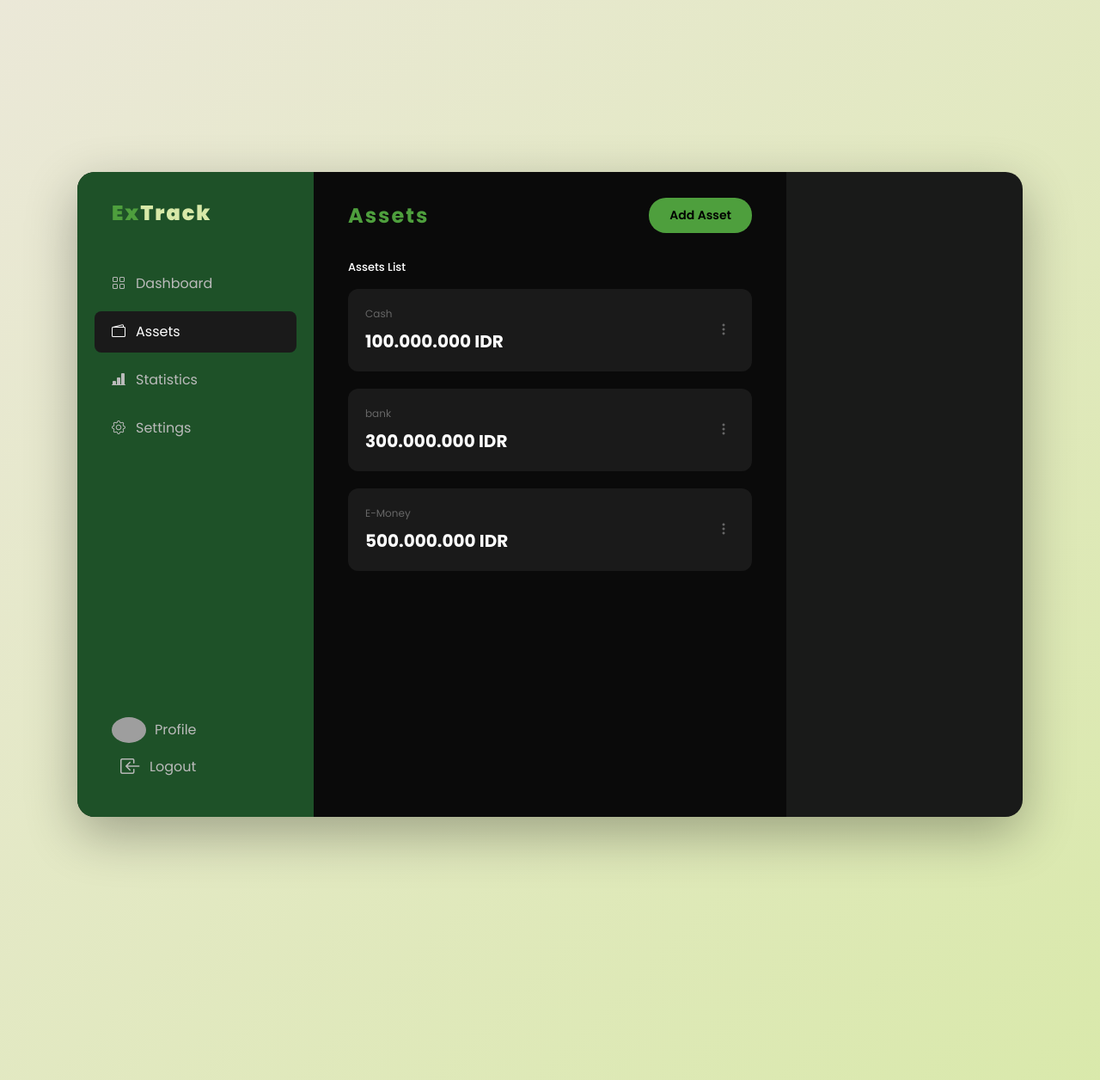
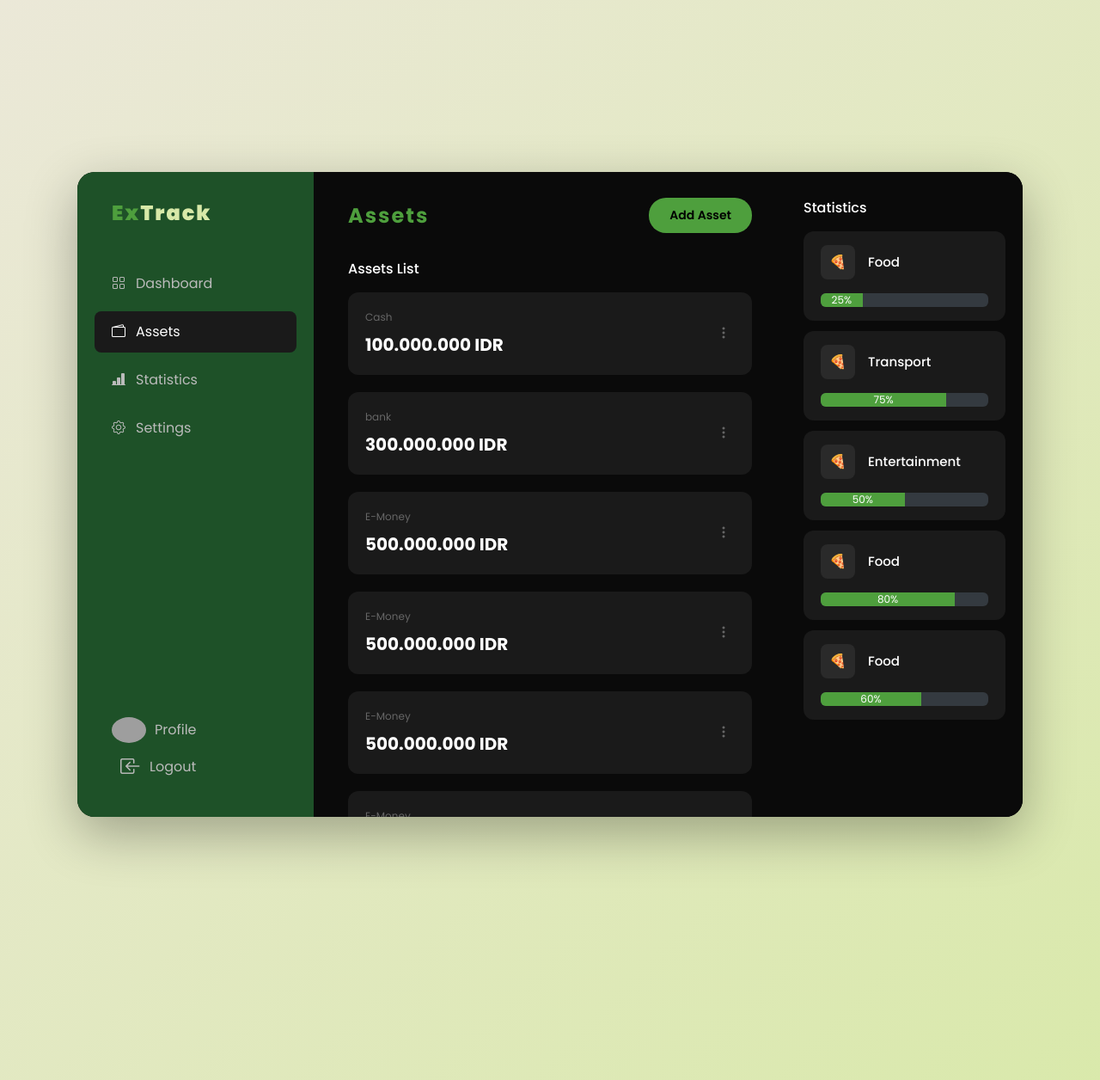
Before and after one commit to irfannazril/ExTrack, a PHP site: page /assets.php in a window 1280 px wide. Shown: the part 285-1541 px from the top of the page at 86% size. Run offline with PHP 8.4, Linux system fonts and the light colour scheme; grey boxes are pictures that could not be loaded.

Commit message:
Menambahkan tampilan saldo dan statistik pada halaman assets.php, serta memperbarui modal Add Transaction menjadi Add Asset dengan penyesuaian form input.

```diff
--- a/public/assets.php
+++ b/public/assets.php
@@ -111,6 +111,72 @@
                   </div>
                 </div>
               </div>
+              <div class="card-balance">
+                <div class="card-info">
+                  <div class="card-label">E-Money</div>
+                  <div class="card-amount">500.000.000 IDR</div>
+                </div>
+                <div class="card-menu">
+                  <div class="transaction-menu">
+                    <i class="bi bi-three-dots-vertical"></i>
+                  </div>
+                </div>
+              </div>
+              <div class="card-balance">
+                <div class="card-info">
+                  <div class="card-label">E-Money</div>
+                  <div class="card-amount">500.000.000 IDR</div>
+                </div>
+                <div class="card-menu">
+                  <div class="transaction-menu">
+                    <i class="bi bi-three-dots-vertical"></i>
+                  </div>
+                </div>
+              </div>
+              <div class="card-balance">
+                <div class="card-info">
+                  <div class="card-label">E-Money</div>
+                  <div class="card-amount">500.000.000 IDR</div>
+                </div>
+                <div class="card-menu">
+                  <div class="transaction-menu">
+                    <i class="bi bi-three-dots-vertical"></i>
+                  </div>
+                </div>
+              </div>
+              <div class="card-balance">
+                <div class="card-info">
+                  <div class="card-label">E-Money</div>
+                  <div class="card-amount">500.000.000 IDR</div>
+                </div>
+                <div class="card-menu">
+                  <div class="transaction-menu">
+                    <i class="bi bi-three-dots-vertical"></i>
+                  </div>
+                </div>
+              </div>
+              <div class="card-balance">
+                <div class="card-info">
+                  <div class="card-label">E-Money</div>
+                  <div class="card-amount">500.000.000 IDR</div>
+                </div>
+                <div class="card-menu">
+                  <div class="transaction-menu">
+                    <i class="bi bi-three-dots-vertical"></i>
+                  </div>
+                </div>
+              </div>
+              <div class="card-balance">
+                <div class="card-info">
+                  <div class="card-label">E-Money</div>
+                  <div class="card-amount">500.000.000 IDR</div>
+                </div>
+                <div class="card-menu">
+                  <div class="transaction-menu">
+                    <i class="bi bi-three-dots-vertical"></i>
+                  </div>
+                </div>
+              </div>
 
             </div>
           </div>
@@ -119,8 +185,56 @@
 
       <!-- Stats Display -->
       <div class="col-lg-3">
+        <div class="side-content">
+          <div class="side-content-title">Statistics</div>
+
+          <div class="stats-item">
+            <div class="d-flex align-items-center mb-3">
+              <span class="stats-category">🍕</span>
+              <span class="stats-name">Food</span>
+            </div>
+            <div class="progress" role="progressbar" aria-valuenow="25" aria-valuemin="0" aria-valuemax="100">
+              <div class="progress-bar" style="width: 25%">25%</div>
+            </div>
+          </div>
+          <div class="stats-item">
+            <div class="d-flex align-items-center mb-3">
+              <span class="stats-category">🍕</span>
+              <span class="stats-name">Transport</span>
+            </div>
+            <div class="progress" role="progressbar" aria-valuenow="25" aria-valuemin="0" aria-valuemax="100">
+              <div class="progress-bar" style="width: 75%">75%</div>
+            </div>
+          </div>
+          <div class="stats-item">
+            <div class="d-flex align-items-center mb-3">
+              <span class="stats-category">🍕</span>
+              <span class="stats-name">Entertainment</span>
+            </div>
+            <div class="progress" role="progressbar" aria-valuenow="25" aria-valuemin="0" aria-valuemax="100">
+              <div class="progress-bar" style="width: 50%">50%</div>
+            </div>
+          </div>
+          <div class="stats-item">
+            <div class="d-flex align-items-center mb-3">
+              <span class="stats-category">🍕</span>
+              <span class="stats-name">Food</span>
+            </div>
+            <div class="progress" role="progressbar" aria-valuenow="25" aria-valuemin="0" aria-valuemax="100">
+              <div class="progress-bar" style="width: 80%">80%</div>
+            </div>
+          </div>
+          <div class="stats-item">
+            <div class="d-flex align-items-center mb-3">
+              <span class="stats-category">🍕</span>
+              <span class="stats-name">Food</span>
+            </div>
+            <div class="progress" role="progressbar" aria-valuenow="25" aria-valuemin="0" aria-valuemax="100">
+              <div class="progress-bar" style="width: 60%">60%</div>
+            </div>
+          </div>
+        </div>
       </div>
-
     </div>
   </div>
 
@@ -128,82 +242,19 @@
     <div class="modal-dialog modal-dialog-centered">
       <div class="modal-content">
         <div class="modal-header">
-          <h5 class="modal-title">Add Transaction</h5>
+          <h5 class="modal-title">Add Asset</h5>
           <button type="button" class="btn-close" data-bs-dismiss="modal"></button>
         </div>
+
         <div class="modal-body">
-
           <form id="transactionForm">
-            <!-- Transaction Type Tabs -->
-            <div class="transaction-type-tabs">
-              <input type="radio" class="type-tab-radio" data-type="expense" name="transaction-type" id="Expense"></input>
-              <label class="type-tab active" for="Expense">Expense</label>
-              <input type="radio" class="type-tab-radio" data-type="income" name="transaction-type" id="Income"></input>
-              <label class="type-tab" for="Income">Income</label>
-              <input type="radio" class="type-tab-radio" data-type="transfer" name="transaction-type" id="Transfer"></input>
-              <label class="type-tab" for="Transfer">Transfer</label>
+            <div class="mb-3">
+              <label for="assetName" class="form-label">Name<span class="required">*</span></label>
+              <input type="text" class="form-control" id="assetName" placeholder="Cash, Bank, E-Money ..." required>
             </div>
-
-            <div class="row">
-              <!-- Amount -->
-              <div class="col-md-6 mb-3">
-                <label class="form-label">Amount<span class="required">*</span></label>
-                <div class="input-group">
-                  <input type="number" class="form-control" placeholder="0 IDR" min="1" required>
-                </div>
-              </div>
-
-              <!-- Description -->
-              <div class="col-md-6 mb-3">
-                <label class="form-label">Description</label>
-                <input type="text" class="form-control" placeholder="Bought some snacks">
-              </div>
-
-              <!-- Category (for Expense & Income) -->
-              <div class="col-12 mb-3" id="categoryField">
-                <label class="form-label">Category<span class="required">*</span></label>
-                <select class="form-select" required>
-                  <option value="" selected>Select category</option>
-                  <option value="food">🍔 Food</option>
-                  <option value="transport">🚗 Transport</option>
-                  <option value="entertainment">🎮 Entertainment</option>
-                  <option value="shopping">🛍️ Shopping</option>
-                  <option value="bills">📄 Bills</option>
-                  <option value="health">💊 Health</option>
-                  <option value="education">📚 Education</option>
-                  <option value="other">📦 Other</option>
-                </select>
-                <a href="#" class="add-category-link"> Add category
-                </a>
-              </div>
-
-              <!-- From Account (for Transfer) -->
-              <div class="col-md-6 mb-3 d-none" id="fromAccountField">
-                <label class="form-label">From Account<span class="required">*</span></label>
-                <select class="form-select">
-                  <option value="" selected>Select account</option>
-                  <option value="cash">💵 Cash</option>
-                  <option value="bank">🏦 Bank</option>
-                  <option value="ewallet">📱 E-Wallet</option>
-                </select>
-              </div>
-
-              <!-- To Account (for Transfer) -->
-              <div class="col-md-6 mb-3 d-none" id="toAccountField">
-                <label class="form-label">To Account<span class="required">*</span></label>
-                <select class="form-select">
-                  <option value="" selected>Select account</option>
-                  <option value="cash">💵 Cash</option>
-                  <option value="bank">🏦 Bank</option>
-                  <option value="ewallet">📱 E-Wallet</option>
-                </select>
-              </div>
-
-              <!-- Event Date -->
-              <div class="col-12 mb-3">
-                <label class="form-label">Event date</label>
-                <input type="date" class="form-control" id="eventDate">
-              </div>
+            <div class="mb-3">
+              <label for="assetAmount" class="form-label">Amount<span class="required">*</span></label>
+              <input type="text" class="form-control" id="assetAmount" placeholder="0 IDR" required>
             </div>
 
             <button type="submit" class="btn-save">Save</button>
--- a/public/css/style.css
+++ b/public/css/style.css
@@ -11,7 +11,7 @@ body {
 }
 
 .dashboard-container {
-  background: #191a19;
+  background: #0a0a0a;
   border-radius: 20px;
   max-width: 1100px;
   width: 100%;
@@ -150,6 +150,13 @@ body {
   max-height: 750px;
 }
 
+.side-content {
+  background-color: #0a0a0a;
+  padding: 30px 20px;
+  max-height: 750px;
+  height: 100%;
+}
+
 .header {
   display: flex;
   justify-content: space-between;
@@ -182,7 +189,14 @@ body {
 
 .section-title {
   color: #fff;
-  font-size: 13px;
+  font-size: 16px;
+  margin-bottom: 15px;
+  font-weight: 500;
+}
+
+.side-content-title {
+  color: #fff;
+  font-size: 16px;
   margin-bottom: 15px;
   font-weight: 500;
 }
@@ -558,6 +572,10 @@ body {
     flex-wrap: wrap;
   }
 
+  .asset-scroll {
+    min-height: 0;
+  }
+
   .close-sidebar-btn {
     display: flex;
   }
```
Also changed, not shown: public/index.php (+11 -11 lines).
